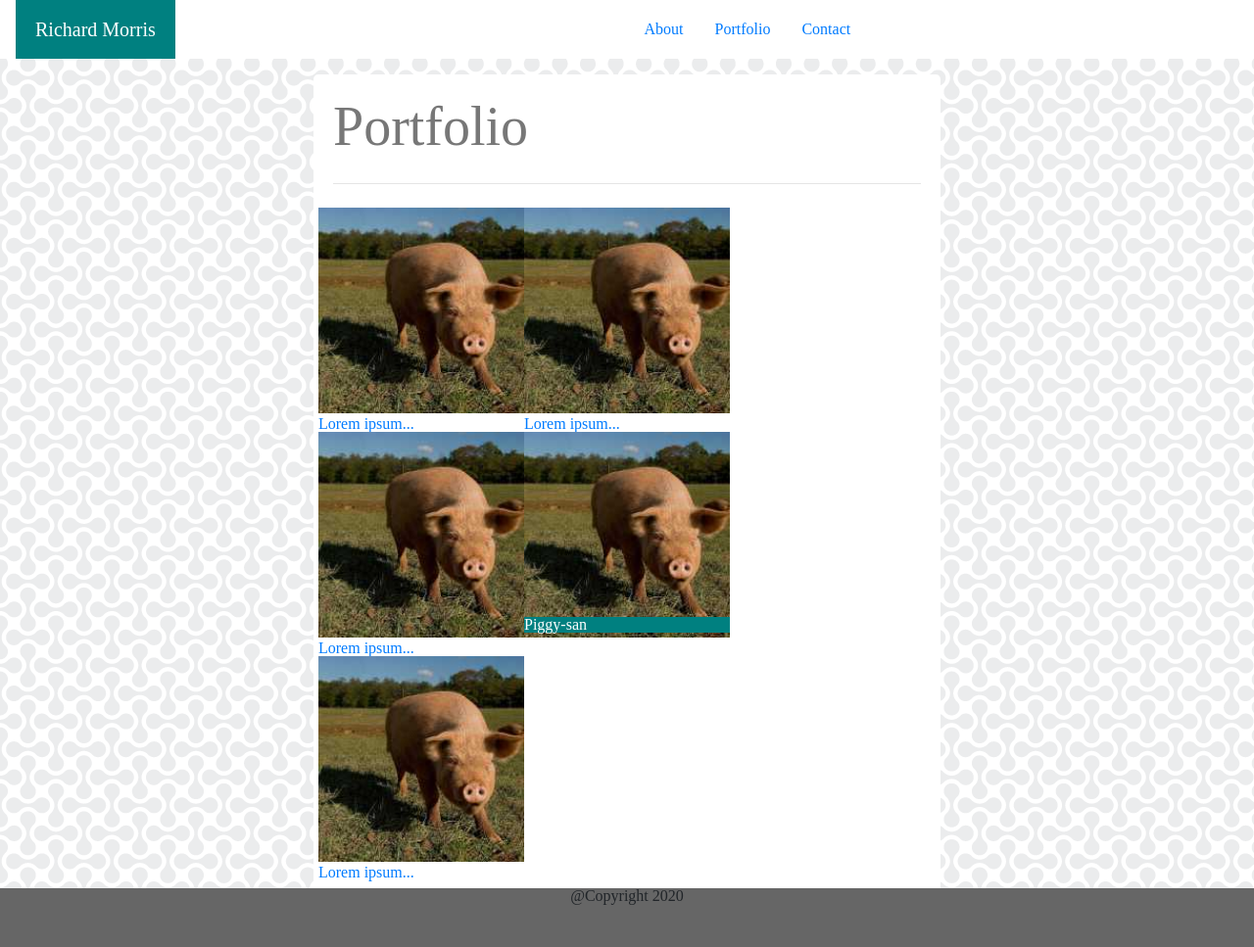
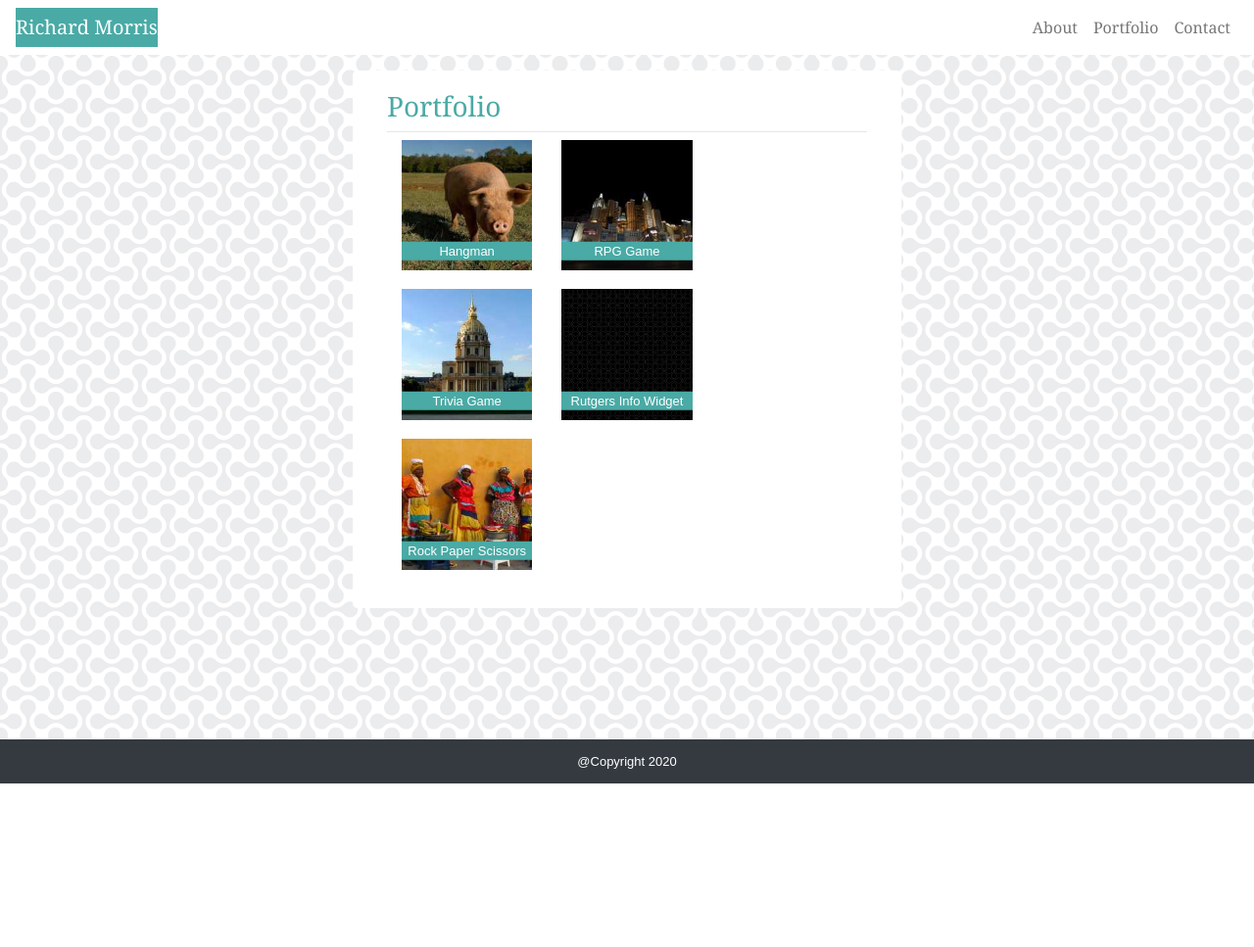
Before and after one commit to RMorris001/Website, a plain HTML site: page portfolio.html in a window 1280 px wide. Shown: the whole page at 98% size. After the commit the page ends 800 px from the top, so only its background shows below. Drawn offline with nearby package versions, Linux system fonts and the light colour scheme; files that its build step writes are made by us from their sources.

Commit message:
Added personalized info

```diff
--- a/assets/css/style.css
+++ b/assets/css/style.css
@@ -1,39 +1,45 @@
-html,body {
+* {
+    box-sizing: border-box;
+  }
+  html {
+    position: relative;
+    min-height: 100%;
     height: 100%;
-    margin: 0%;
-}
-body{
-    margin: 0;
-    padding: 0;
+  }
+  body {
+    /* Margin bottom by footer height */
+    margin-bottom: 60px;
     background-image: url(../images/double-bubble.png);
     background-repeat: repeat;
     font-family: 'Arial', 'Helvetica Neue', Helvetica, sans-serif;
+  }
 
+  #footer {
+    margin-right: auto !important;
+    margin-left: auto !important;
+    font-size: small;
+  }
+#header-bar{
+    background-color: #ffffff !important;
+    font-family: 'Georgia', Times, Times New Roman, serif;
 }
-.h1,[class*="h-"] {
-
+#header{
+    background-color:#4aaaa5;
 }
-.no-gutters {
-    margin-right: 0;
-    margin-left: 0;
+#submit{
+    background-color:#4aaaa5;
+    border-color:#4aaaa5;
 }
-.col,[class*="col-"] {
-      padding-right: 0;
-      padding-left: 0;
+.navbar-dark .navbar-nav .nav-link {
+    color:#777777 !important;
 }
-.h1 {
-    margin-bottom: 0;
+#toggle{
+    background-color:#4aaaa5;
 }
-.row {
-    position:relative;
-    }
-.thumbnail{
-    padding-right: 0;
-}
-.nav,.navbar,.navbar-brand {
-    padding-top: 0;
-    padding-bottom: 0;
-    margin-right: 0;
+  .row {
+    flex-wrap: wrap;
+    margin-right: 0px;
+    margin-left: 0px;
 
 }
 .jumbotron {
@@ -44,60 +50,21 @@ body{
 }
 .h3 {
     color:#4aaaa5;
+    font-family: 'Georgia', Times, Times New Roman, serif;
 }
-#brand-container{
-    background-color: teal;
-    padding: 20px;
+.text{
+    background-color: #4aaaa5;
+    color: white;
     text-align: center;
-
+    transform: translate(0,-150%);
+    font-size: small;
 }
-.nav,
-.mr-auto {
-flex: 1;
-margin: auto !important;
-display: flex;
-justify-content: space-between;
-float: left;
+img{
+    width:200px;
 }
-footer {
-    position: absolute;
-    height: 60px;
-    line-height: 60px;
-    background-color:#666666;
-    text-align: center;
-    bottom: 0%;
-    width: 100%;
-    left: 0%;
-    flex-shrink: none;
-
+@media only screen and (max-width:620px) {
+    /* For mobile phones: */
+    .menu, .main, .right {
+      width:100%;
+    }
   }
-  #pine{
-    padding-left:auto;
-    background-color: #ffffff;
-    border-color: #cccccc;
-}
-#pine2 {
-    padding-right: 35%;
-    background-color: #ffffff;
-    border-color: #cccccc;
-}
-  @media screen and (max-width: 768px) {
-    /* The body's bg color will be #333 */
-    /* The wrapper's width will be 600px */
-
-    html {
-        height: 100%;
-    }
-    .jumbotron,.nav,.navbar,.mr-auto {
-        width: 100%;
-    }
-    #pine{
-        padding-left:15px;
-    }
-    #pine2 {
-        padding-right: 15px;
-    }
-
-
-
-}
--- a/portfolio.html
+++ b/portfolio.html
@@ -1,40 +1,27 @@
 <!DOCTYPE html>
 <html lang="en-us">
-
   <head>
-
-    <meta charset="UTF-8">
+    <title>Portfolio</title>
+    <meta charset="utf-8">
     <meta name="viewport" content="width=device-width, initial-scale=1">
-    <title>Contact</title>
-    <script src="https://code.jquery.com/jquery-3.2.1.slim.min.js" integrity="sha384-KJ3o2DKtIkvYIK3UENzmM7KCkRr/rE9/Qpg6aAZGJwFDMVNA/GpGFF93hXpG5KkN" crossorigin="anonymous"></script>
-    <script src="https://cdnjs.cloudflare.com/ajax/libs/popper.js/1.12.9/umd/popper.min.js" integrity="sha384-ApNbgh9B+Y1QKtv3Rn7W3mgPxhU9K/ScQsAP7hUibX39j7fakFPskvXusvfa0b4Q" crossorigin="anonymous"></script>
-    <script src="https://stackpath.bootstrapcdn.com/bootstrap/4.5.0/js/bootstrap.min.js" integrity="sha384-OgVRvuATP1z7JjHLkuOU7Xw704+h835Lr+6QL9UvYjZE3Ipu6Tp75j7Bh/kR0JKI" crossorigin="anonymous"></script>
-    <link rel="stylesheet" href="https://stackpath.bootstrapcdn.com/bootstrap/4.5.0/css/bootstrap.min.css">
+    <link rel="stylesheet" href="https://maxcdn.bootstrapcdn.com/bootstrap/4.5.0/css/bootstrap.min.css">
     <link rel="stylesheet" href="assets/css/style.css">
-    <link rel="stylesheet" href="reset.css">
+    <script src="https://ajax.googleapis.com/ajax/libs/jquery/3.5.1/jquery.min.js"></script>
+    <script src="https://cdnjs.cloudflare.com/ajax/libs/popper.js/1.16.0/umd/popper.min.js"></script>
+    <script src="https://maxcdn.bootstrapcdn.com/bootstrap/4.5.0/js/bootstrap.min.js"></script>
+    <style>
+    </style>
 </head>
-
-<body class="d-flex flex-column">
-    <div class="container-fluid">
-    <!-- Content here -->
-    <div class="row">
-      <div class="container-fluid">
-        <div class="row">
-          <div class="col-md-12">
-            <nav class="navbar navbar-expand-lg navbar-light" id = "pine">
-              <nav class="navbar-brand navbar-light" >
-                <div class="container-fluid" id="brand-container">
-                  <span class="navbar-brand h1" style="color:white">Richard Morris</span>
-                </div>
-
-              </nav>
-              <button class="navbar-toggler" type="button" data-toggle="collapse" data-target="#navbarTogglerDemo03" aria-controls="navbarTogglerDemo03" aria-expanded="false" aria-label="Toggle navigation">
+<body>
+  <nav class="navbar navbar-expand-sm navbar-dark" id="header-bar">
+    <a class="navbar-brand" id="header">Richard Morris</a>
+    <button class="navbar-toggler" id="toggle" type="button" data-toggle="collapse" data-target="#collapsibleNavbar">
       <span class="navbar-toggler-icon"></span>
     </button>
-              <div class="collapse navbar-collapse" id="navbarTogglerDemo03">
-                <ul class="nav justify-content-end" id = "pine2">
-                  <li class="nav-item active">
-                    <a class="nav-link active" href="index.html">About</a>
+    <div class="collapse navbar-collapse" id="collapsibleNavbar">
+      <ul class="navbar-nav ml-auto" style="align-items:flex-end;">
+        <li class="nav-item">
+          <a class="nav-link" href="index.html">About</a>
         </li>
         <li class="nav-item">
           <a class="nav-link" href="portfolio.html">Portfolio</a>
@@ -45,34 +32,22 @@
       </ul>
     </div>
   </nav>
-          </div>
-        </div>
-      </div>
-    </div>
-    <div class ="row py-3 justify-content-center ">
-        <div class="col-md-6">
+    <div class="row py-3 justify-content-center">
       <div class="jumbotron">
-              <h1 class="display-4">Portfolio</h1>
-              <hr class="my-4">
+      <div class="col-sm-12">
+        <h1 class="h3">Portfolio</h1>
+        <hr class="my-2">
             <div class="row">
               <div class="col-md-4">
                 <div class="thumbnail">
-                      <a href="assets/images/animals-q-c-200-200-6.jpg">
-                        <img src="assets/images/animals-q-c-200-200-6.jpg" alt="Lights" style="width:100%" class="img-fluid">
-                        <div class="caption">
-                          <p>Lorem ipsum...</p>
-                        </div>
-                      </a>
+                  <img src="assets/images/animals-q-c-200-200-6.jpg" alt="Lights" class="img-fluid">
+                  <div class="text">Hangman</div>
                 </div>
               </div>
                 <div class="col-md-4">
                   <div class="thumbnail">
-                      <a href="/w3images/nature.jpg">
-                          <img src="assets/images/animals-q-c-200-200-6.jpg" alt="Lights" style="width:100%" class="img-fluid">
-                        <div class="caption">
-                          <p>Lorem ipsum...</p>
-                        </div>
-                      </a>
+                    <img src="assets/images/city-q-c-200-200-2.jpg" alt="Lights" class="img-fluid">
+                    <div class="text">RPG Game</div>
                   </div>
                 </div>
                 <div class="col-md-4"></div>
@@ -80,24 +55,14 @@
             <div class="row">
                 <div class="col-md-4">
                   <div class="thumbnail">
-                      <a href="assets/images/animals-q-c-200-200-6.jpg">
-                        <img src="assets/images/animals-q-c-200-200-6.jpg" alt="Lights" style="width:100%" class="img-fluid">
-                        <div class="caption">
-                          <p>Lorem ipsum...</p>
-                        </div>
-                      </a>
+                    <img src="assets/images/city-q-c-200-200-6.jpg" alt="Lights" class="img-fluid">
+                    <div class="text">Trivia Game</div>
                   </div>
                 </div>
                 <div class="col-md-4">
                   <div class="thumbnail">
-                      <a href="/w3images/nature.jpg">
-                          <img src="assets/images/animals-q-c-200-200-6.jpg" alt="Lights" style="width:100%" class="img-fluid">
-                        <div class="text" style=" background-color: teal;
-                        color: white;
-                        transform: translate(0,-150%);">
-                          <p>Piggy-san</p>
-                        </div>
-                      </a>
+                    <img src="assets/images/double-bubble-dark.png" alt="Lights" class="img-fluid">
+                    <div class="text">Rutgers Info Widget</div>
                   </div>
                 </div>
                 <div class="col-md-4"></div>
@@ -105,20 +70,17 @@
             <div class="row">
               <div class="col-md-4">
                 <div class="thumbnail">
-                      <a href="assets/images/animals-q-c-200-200-6.jpg">
-                        <img src="assets/images/animals-q-c-200-200-6.jpg" alt="Lights" style="width:100%" class="img-fluid">
-                        <div class="caption">
-                          <p>Lorem ipsum...</p>
-                        </div>
-                      </a>
+                  <img src="assets/images/people-q-c-200-200-4.jpg" alt="Lights" class="img-fluid">
+                  <div class="text">Rock Paper Scissors</div>
                 </div>
               </div>
                 <div class="col-md-4"></div>
             </div>
       </div>
       </div>
-    <footer class="footer">
-        @Copyright 2020
-    </footer>
+    </div>
+  <nav class="navbar fixed-bottom navbar-expand-sm navbar-dark bg-dark">
+    <a class="navbar-brand" id="footer" href="#">@Copyright 2020</a>
+  </nav>
 </body>
 </html>
```
Also changed, not shown: contact.html (+25 -45 lines), index.html (+29 -51 lines), 1 other file. Lines whose indentation alone changed are shown as unchanged.
